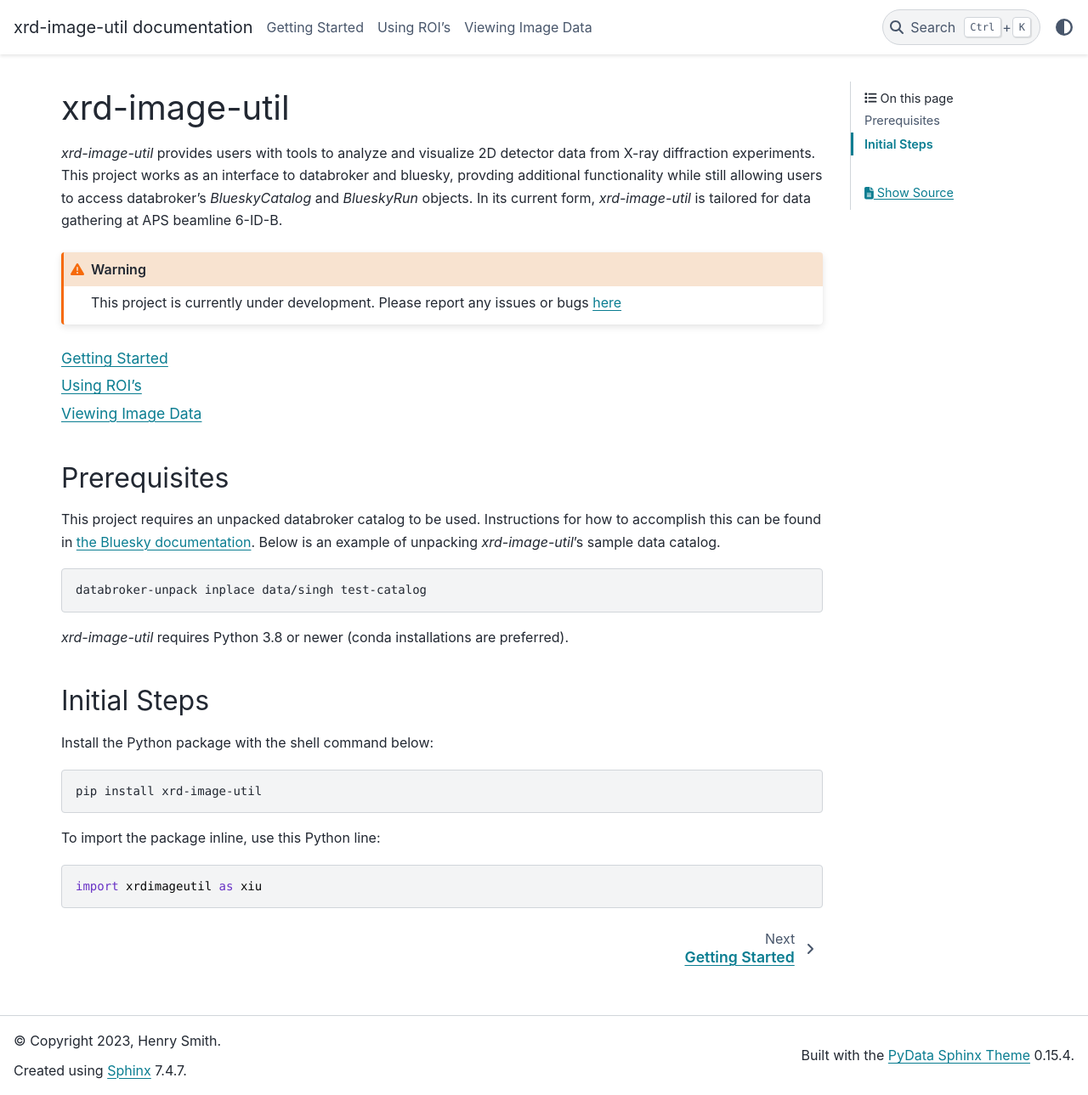
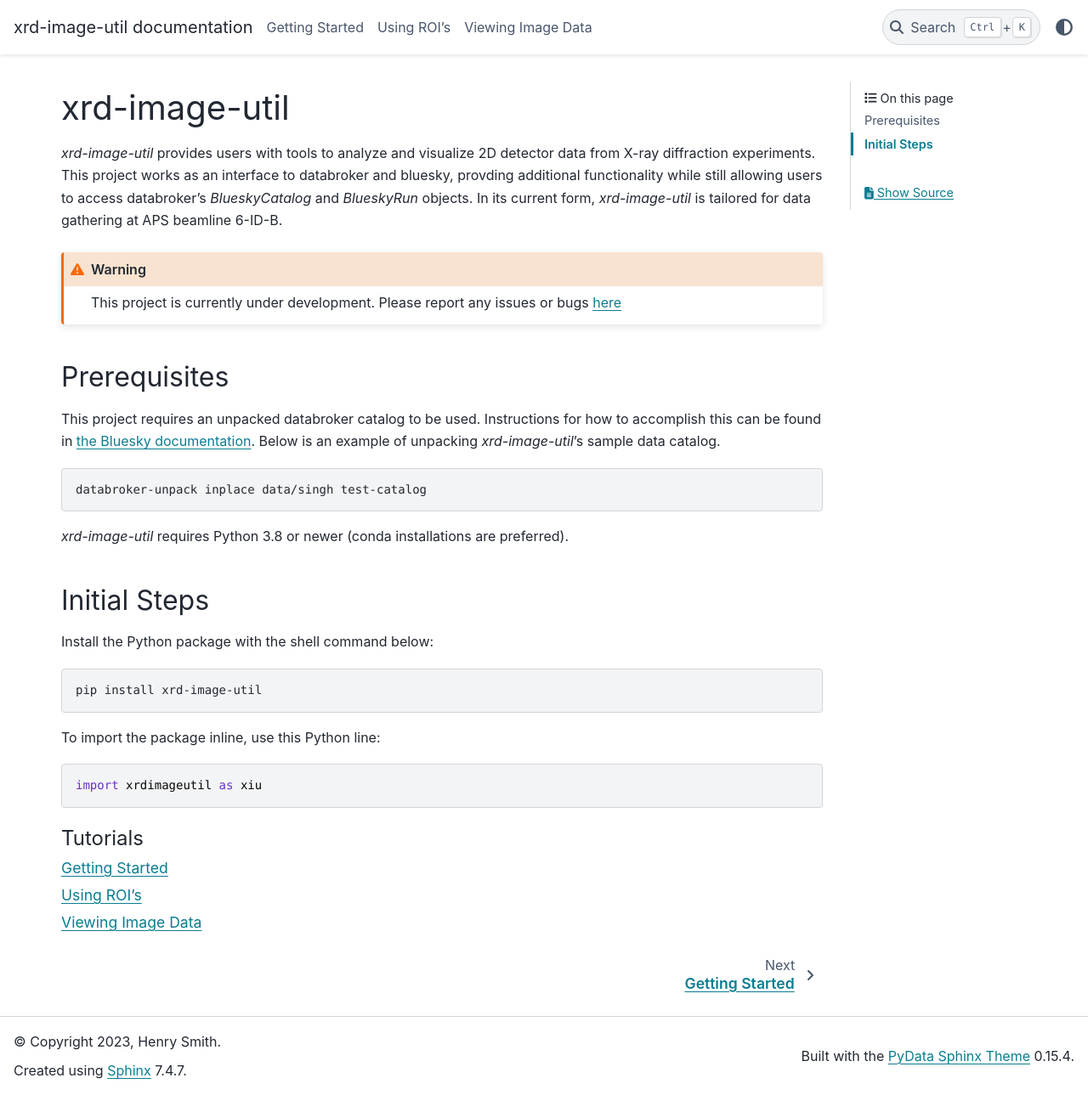
Before and after one commit to pecomyint/xrd-image-util, a Sphinx documentation site: the page built from docs/index.rst, in a window 1280 px wide and 1289 px high. Shown: the whole window at 85% size. Built offline with Sphinx 7.4.7 and the PyData theme 0.15.4, drawn with Linux system fonts in a browser that asks for light colours; part of the change alters nothing that is shown.

```diff
--- a/docs/index.rst
+++ b/docs/index.rst
@@ -11,14 +11,6 @@ is tailored for data gathering at APS beamline 6-ID-B.
 
     This project is currently under development.
     Please report any issues or bugs `here <https://github.com/henryjsmith12/xrd-image-util/issues>`_
-
-.. toctree::
-    :maxdepth: 2
-
-    tutorials/getting_started
-    tutorials/using_rois
-    tutorials/viewing_image_data
-
 
 Prerequisites
 -------------
@@ -47,3 +39,13 @@ To import the package inline, use this Python line:
 .. code-block:: python
 
     import xrdimageutil as xiu
+
+
+.. toctree::
+    :maxdepth: 2
+    :caption: Tutorials
+    :class: primary-sidebar
+
+    tutorials/getting_started
+    tutorials/using_rois
+    tutorials/viewing_image_data
--- a/docs/tutorials/getting_started.rst
+++ b/docs/tutorials/getting_started.rst
@@ -1,3 +1,3 @@
-***************
+===============
 Getting Started
-***************
+===============
--- a/docs/tutorials/using_rois.rst
+++ b/docs/tutorials/using_rois.rst
@@ -1,3 +1,3 @@
-***********
+===========
 Using ROI's
-***********
+===========
--- a/docs/tutorials/viewing_image_data.rst
+++ b/docs/tutorials/viewing_image_data.rst
@@ -1,3 +1,3 @@
-******************
+==================
 Viewing Image Data
-******************
+==================
```
